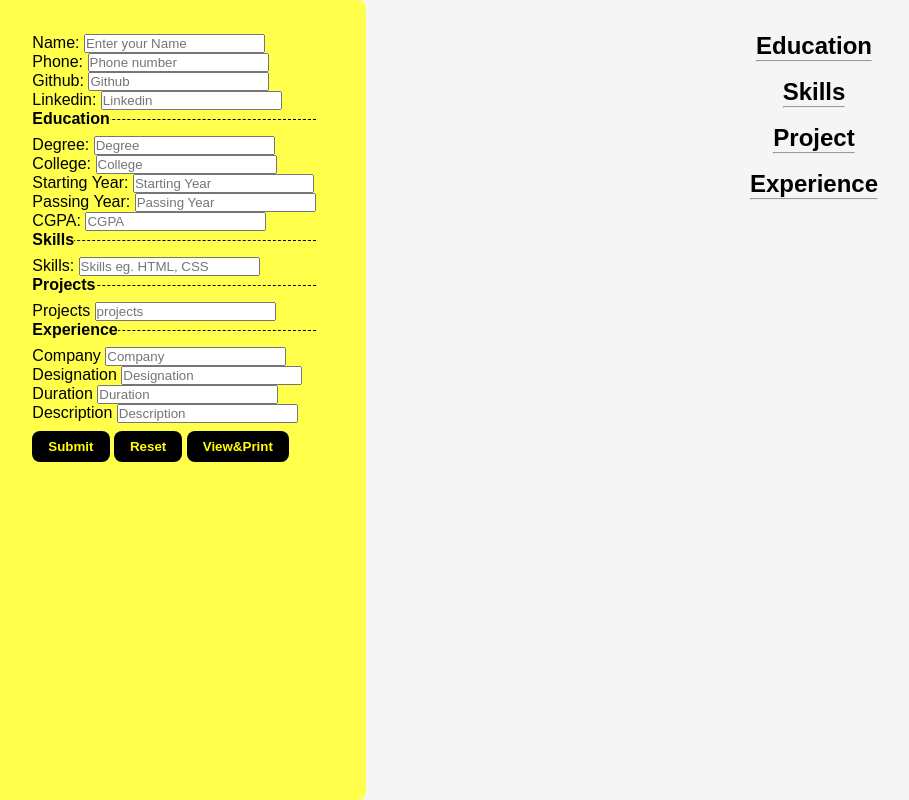
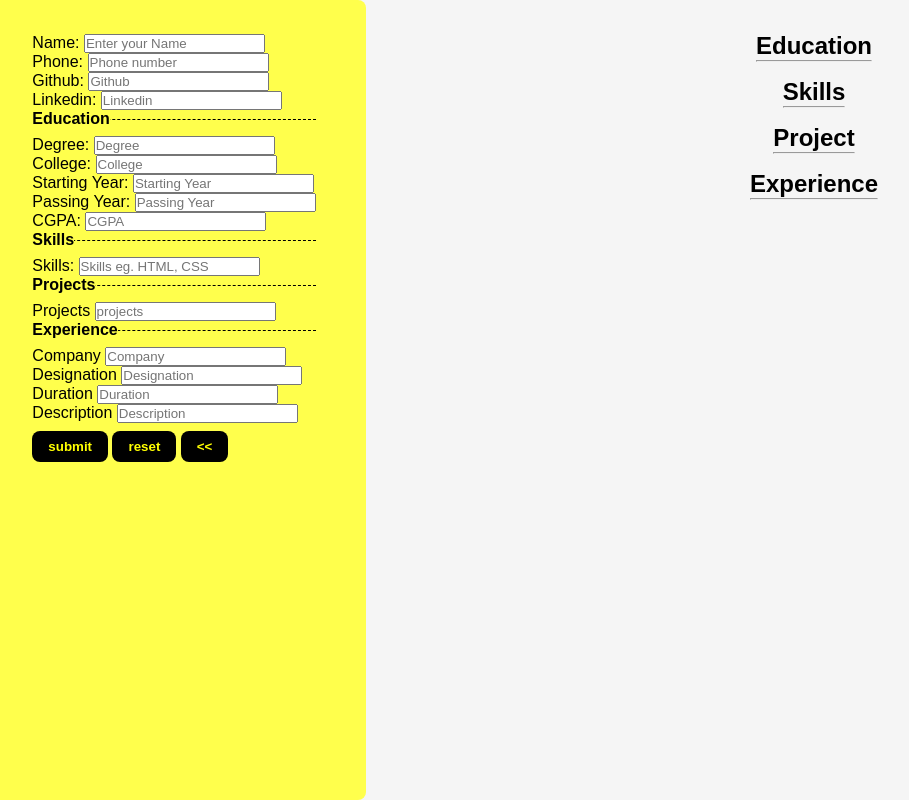
Before and after one commit to vicky1856/autocv, a plain HTML site: page index.html in a window 1280 px wide. Shown: the whole page, without its empty margins (18-927 px from the left). Drawn offline with Linux system fonts and the light colour scheme.

Commit message:
Update index.html

```diff
--- a/index.html
+++ b/index.html
@@ -67,9 +67,9 @@
                     <input type="text" placeholder="Description" id="Description"><br>
 
                 </fieldset>
-                <button type="submit" class="btn">Submit</button>
-                <button type="reset" class="btn">Reset</button>
-                <button class="btn" onclick="handleLeft()">View&Print</button>
+                <button type="submit" class="btn">submit</button>
+                <button type="reset" class="btn">reset</button>
+                <button class="btn" onclick="handleLeft()"><<</button>
             </form>
         </div>
         <div class="right">
```
